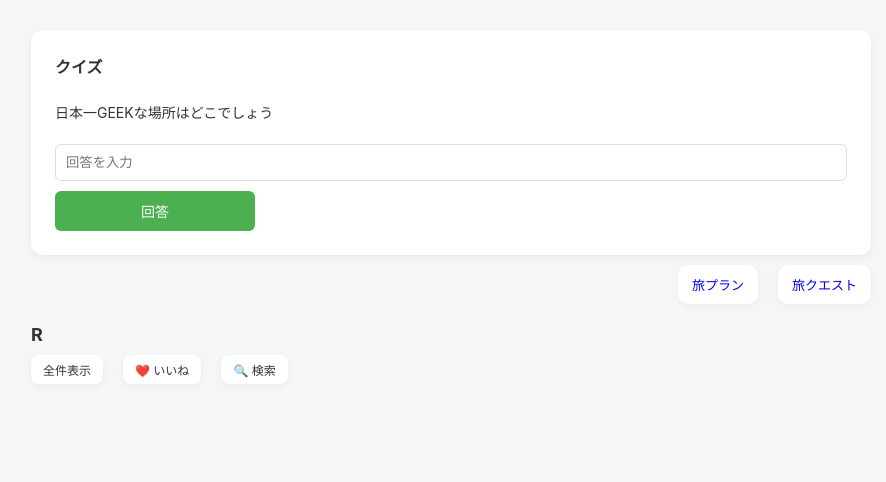
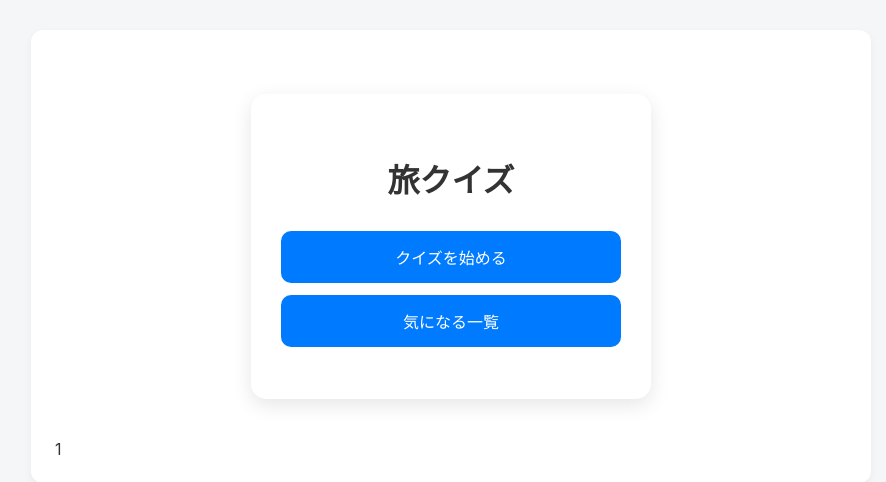
Before and after one commit to ToshikiShitamichi/HACK-SONIC, a PHP site: page / in a window 1280 px wide. Shown: the part 59-541 px from the top of the page, without its empty margins (189-1075 px from the left). Run offline with PHP 8.4, Linux system fonts and the light colour scheme; the visitor is signed in with stand-in values (Sample User, id 1); data that the repository does not hold is empty.

Commit message:
クイズ画面修正

```diff
--- a/index.php
+++ b/index.php
@@ -130,12 +130,13 @@ foreach ($result as $record) {
     </header>
     <main>
         <div id="quizArea">
-            <h2>クイズ</h2>
+            <?= include('./quiz/quiz-top-component.php'); ?>
+            <!-- <h2>クイズ</h2>
             <div>
                 <p>日本一GEEKな場所はどこでしょう</p>
                 <input type="text" placeholder="回答を入力">
             </div>
-            <button>回答</button>
+            <button>回答</button> -->
         </div>
 
         <div id="linkArea">
```
